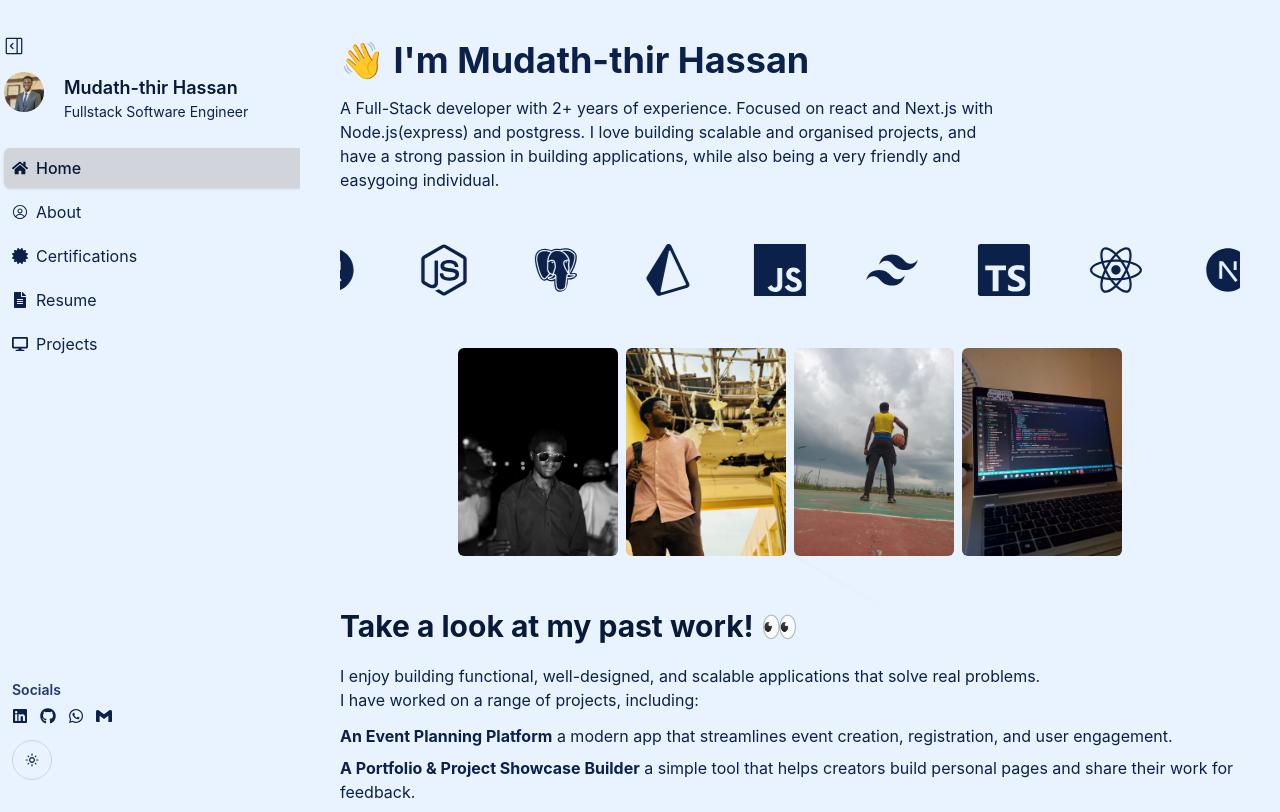
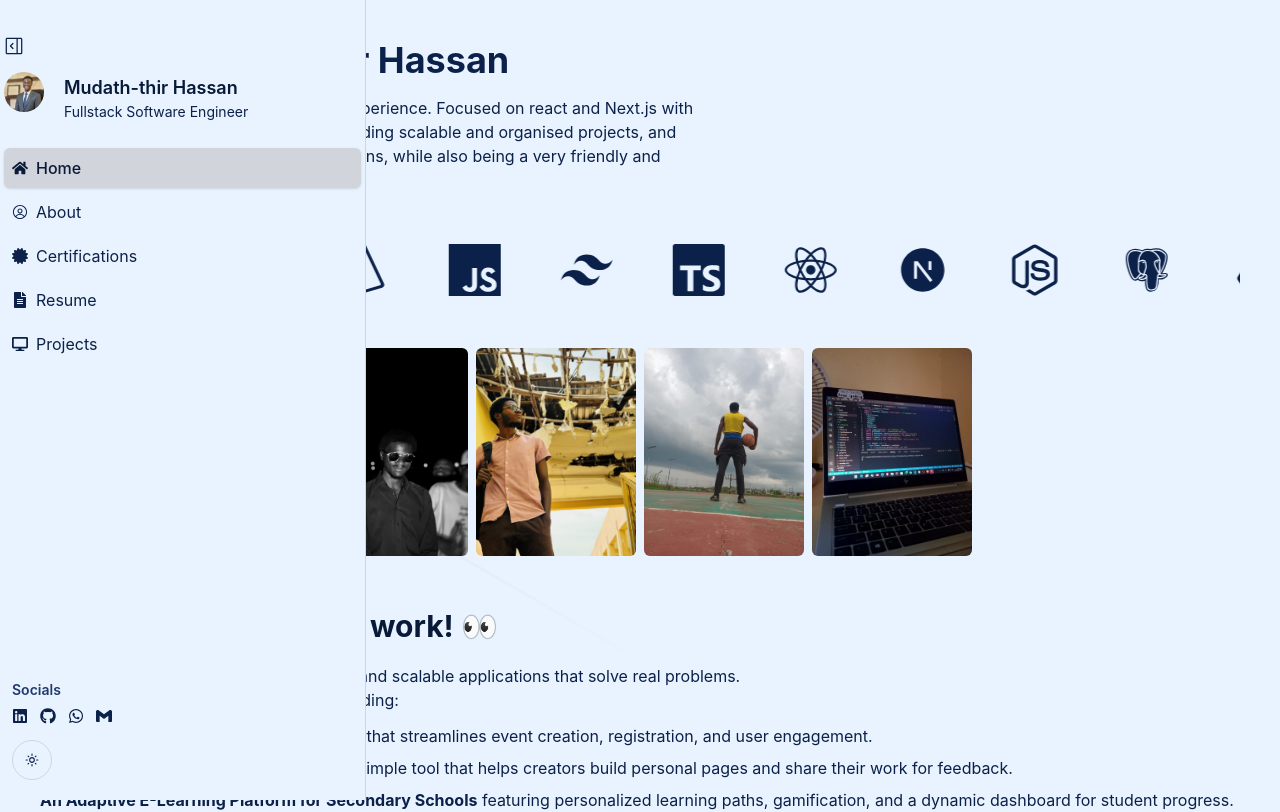
Before and after one commit to Mudath-thir-HM/my-portfolio, a React (Vite) app: page / in a window 1280 px wide. Shown: the top 812 px of the page. Built offline with nearby package versions, Linux system fonts and the light colour scheme.

Commit message:
Enhance Sidebar and Layout components with mobile responsiveness; implement swipe gestures for sidebar toggling and improve layout margin handling

```diff
--- a/src/components/Sidebar.tsx
+++ b/src/components/Sidebar.tsx
@@ -22,16 +22,22 @@ const Sidebar = ({
   isToggled: boolean;
   setIsToggled: React.Dispatch<React.SetStateAction<boolean>>;
 }) => {
-  const mobileClasses = isToggled
-    ? "translate-x-0" // Visible
-    : "-translate-x-full";
-
-  const desktopWidth = isToggled ? "md:w-16" : "md:w-[300px] lg:w-2/7";
-  const desktopTransition = "md:translate-x-0";
-
   const [isDark, setIsDark] = useState(
     () => localStorage.getItem("theme") === "dark"
   );
+  const [isMobile, setIsMobile] = useState(false);
+
+  // Detect if device is mobile
+  useEffect(() => {
+    const checkMobile = () => {
+      setIsMobile(window.innerWidth < 768);
+    };
+
+    checkMobile();
+    window.addEventListener("resize", checkMobile);
+
+    return () => window.removeEventListener("resize", checkMobile);
+  }, []);
 
   const handleToggled = () => {
     setIsToggled((prev) => !prev);
@@ -59,56 +65,57 @@ const Sidebar = ({
     { path: "/projects", label: "Projects", icon: <FaDesktop /> },
   ];
 
-  // Define classes for when the sidebar is toggled (collapsed)
-  const toggledWidth = "w-16"; // A fixed width for the collapsed state
+  // Mobile: Show/hide with translate
+  // Desktop: Expand/collapse with width change
+  const mobileClasses = isMobile
+    ? isToggled
+      ? "translate-x-0" // Visible on mobile
+      : "-translate-x-full" // Hidden on mobile
+    : "translate-x-0"; // Always visible on desktop
 
-  // Define classes for when the sidebar is NOT toggled (expanded)
-  const expandedWidth = "w-2/7 md:w-2/8"; // Original width for the expanded state
+  const desktopWidth =
+    !isMobile && isToggled ? "md:w-16" : "md:w-[300px] lg:w-2/7";
+  const toggledWidth = isToggled && !isMobile ? "w-16" : "w-[280px]";
 
   return (
     <aside
-      // 1. Dynamic width based on isToggled
-      className={`${
-        isToggled ? toggledWidth : expandedWidth
-      } h-screen overflow-y-auto bg-[color:var(--color-bg)] border-r
+      className={`${toggledWidth} h-screen overflow-y-auto bg-[color:var(--color-bg)] border-r
       border-[color:var(--color-border)] fixed left-0 top-0 p-1 text-center
-      pt-4 flex flex-col justify-between transition-all duration-300 ease-in-out
-      ${mobileClasses} ${desktopTransition} ${desktopWidth}`}
+      pt-4 flex flex-col justify-between transition-all duration-300 ease-in-out z-50
+      ${mobileClasses} ${desktopWidth}`}
     >
       <div className="w-full">
         <div
           className={`flex flex-row ${
-            isToggled ? "justify-center" : "justify-start"
+            isToggled && !isMobile ? "justify-center" : "justify-start"
           } items-center`}
         >
           <button
             onClick={handleToggled}
-            // 2. Center the toggle button when collapsed
             className={`cursor-pointer mt-5 ${
-              isToggled ? "mx-auto" : "ml-0 mr-0"
+              isToggled && !isMobile ? "mx-auto" : "ml-0 mr-0"
             }`}
           >
-            {isToggled ? (
+            {isToggled && !isMobile ? (
               <GoSidebarCollapse className="w-5 h-5" />
             ) : (
               <GoSidebarExpand className="w-5 h-5" />
             )}
           </button>
         </div>
+
         <div
-          // 3. Adjust alignment and padding for profile section
           className={`flex flex-col mb-6 gap-5 pt-4 ${
-            isToggled ? "items-center" : "items-center lg:flex-row"
+            isToggled && !isMobile ? "items-center" : "items-center lg:flex-row"
           }`}
         >
           <img
             src={profilePic}
             alt="profile"
-            className="rounded-full w-10 h-10 md:w-10 md:h-10 mb-3" // Kept smaller for consistent sizing
+            className="rounded-full w-10 h-10 md:w-10 md:h-10 mb-3"
           />
 
-          {/* 4. Hide name and title when toggled */}
-          {!isToggled && (
+          {!(isToggled && !isMobile) && (
             <div className="flex flex-col text-left">
               <h2 className="font-semibold text-sm md:text-lg text-[color:var(--color-heading)]">
                 Mudath-thir Hassan
@@ -125,10 +132,10 @@ const Sidebar = ({
             <NavLink
               key={item.path}
               to={item.path}
+              onClick={() => isMobile && setIsToggled(false)} // Close sidebar on mobile after clicking
               className={({ isActive }) =>
-                // 5. Center content when toggled, align left otherwise
                 `flex items-center gap-2 p-2 rounded-md transition sm:items-center mb-1
-                ${isToggled ? "justify-center" : "justify-start"}
+                ${isToggled && !isMobile ? "justify-center" : "justify-start"}
                 ${
                   isActive
                     ? "bg-[color:var(--color-border)] text-[color:var(--color-heading)] font-medium shadow-sm"
@@ -137,9 +144,8 @@ const Sidebar = ({
               }
             >
               {item.icon}
-              {/* 6. Hide label when toggled */}
-              {!isToggled && (
-                <span className="hidden md:inline">{item.label}</span>
+              {!(isToggled && !isMobile) && (
+                <span className="md:inline">{item.label}</span>
               )}
             </NavLink>
           ))}
@@ -147,22 +153,19 @@ const Sidebar = ({
       </div>
 
       <div
-        // 7. Center content when toggled, align left otherwise
         className={`flex flex-col ${
-          isToggled ? "items-center" : "items-start"
+          isToggled && !isMobile ? "items-center" : "items-start"
         } pt-4 pb-4 px-2`}
       >
-        {/* 8. Hide "Socials" heading when toggled */}
-        {!isToggled && (
+        {!(isToggled && !isMobile) && (
           <h3 className="font-semibold text-sm mb-2 text-[color:var(--color-subheading)]">
             Socials
           </h3>
         )}
 
-        {/* 9. Adjust layout for social icons */}
         <div
           className={`flex ${
-            isToggled ? "flex-col" : "flex-row"
+            isToggled && !isMobile ? "flex-col" : "flex-row"
           } items-center gap-3 text-[color:var(--color-text)]`}
         >
           <a
@@ -191,7 +194,6 @@ const Sidebar = ({
           </a>
         </div>
 
-        {/* 10. Center dark mode button */}
         <button
           onClick={() => setIsDark(!isDark)}
           className="rounded-full w-10 p-3 mt-4 text-sm text-[color:var(--color-text)] border border-[color:var(--color-border)] hover:opacity-80 transition-all cursor-pointer"
--- a/src/layout/layout.tsx
+++ b/src/layout/layout.tsx
@@ -1,22 +1,60 @@
 import { Outlet } from "react-router-dom";
 import Sidebar from "../components/Sidebar";
-import { useState } from "react";
+import { useState, useRef, useEffect } from "react";
 
 const Layout = () => {
   const [isToggled, setIsToggled] = useState(false);
+  const touchStartX = useRef(0);
+  const touchEndX = useRef(0);
+  const [isMobile, setIsMobile] = useState(false);
+
+  // Detect if device is mobile
+  useEffect(() => {
+    const checkMobile = () => {
+      setIsMobile(window.innerWidth < 768);
+    };
+
+    checkMobile();
+    window.addEventListener("resize", checkMobile);
+
+    return () => window.removeEventListener("resize", checkMobile);
+  }, []);
+
+  // Handle swipe gestures
+  const handleTouchStart = (e: React.TouchEvent) => {
+    touchStartX.current = e.touches[0].clientX;
+  };
+
+  const handleTouchMove = (e: React.TouchEvent) => {
+    touchEndX.current = e.touches[0].clientX;
+  };
+
+  const handleTouchEnd = () => {
+    const swipeDistance = touchEndX.current - touchStartX.current;
+    const minSwipeDistance = 50; // Minimum distance for a swipe to register
+
+    // Swipe right from left edge (open sidebar)
+    if (touchStartX.current < 50 && swipeDistance > minSwipeDistance) {
+      setIsToggled(true);
+    }
+
+    // Swipe left (close sidebar)
+    if (isToggled && swipeDistance < -minSwipeDistance) {
+      setIsToggled(false);
+    }
+
+    // Reset values
+    touchStartX.current = 0;
+    touchEndX.current = 0;
+  };
 
   const EXPANDED_MARGIN = "md:ml-[300px] lg:ml-[28%]";
   const COLLAPSED_MARGIN = "md:ml-16";
-  const baseMargin = isToggled ? "ml-16" : "md:ml-[300px]";
 
   const getMarginClass = () => {
     if (isToggled) {
-      // Mobile: No margin needed, content is full width
-      // Desktop: Collapsed margin
       return `${COLLAPSED_MARGIN}`;
     } else {
-      // Mobile: No margin needed
-      // Desktop: Expanded margin
       return `${EXPANDED_MARGIN}`;
     }
   };
@@ -24,16 +62,22 @@ const Layout = () => {
   return (
     <div className="flex flex-row relative">
       <Sidebar isToggled={isToggled} setIsToggled={setIsToggled} />
+
+      {/* Overlay for mobile when sidebar is open */}
+      {isToggled && isMobile && (
+        <div
+          onClick={() => setIsToggled(false)}
+          className="fixed inset-0 bg-black opacity-50 z-40 md:hidden"
+        />
+      )}
+
       <section
-        className={`${baseMargin} w-full p-3 md:p-10 min-h-screen bg-[color:var(--color-bg)]
+        onTouchStart={handleTouchStart}
+        onTouchMove={handleTouchMove}
+        onTouchEnd={handleTouchEnd}
+        className={`w-full p-3 md:p-10 min-h-screen bg-[color:var(--color-bg)]
         overflow-y-auto relative transition-all duration-300 ease-in-out ${getMarginClass}`}
       >
-        {isToggled && (
-          <div
-            onClick={() => setIsToggled(false)}
-            className="fixed inset-0 bg-black opacity-50 z-40 md:hidden"
-          />
-        )}
         {/* Animated background lines */}
         <div className="absolute inset-0 overflow-hidden pointer-events-none opacity-20">
           <style>{`
```
